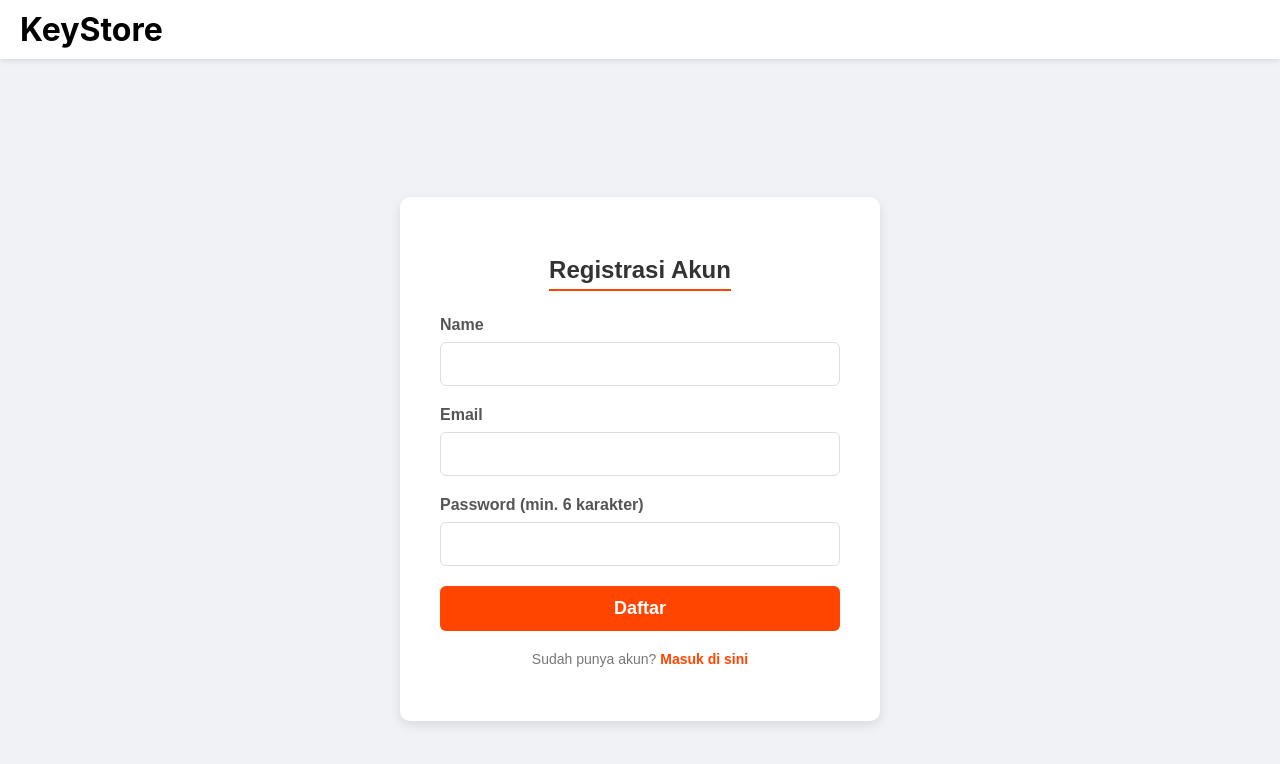
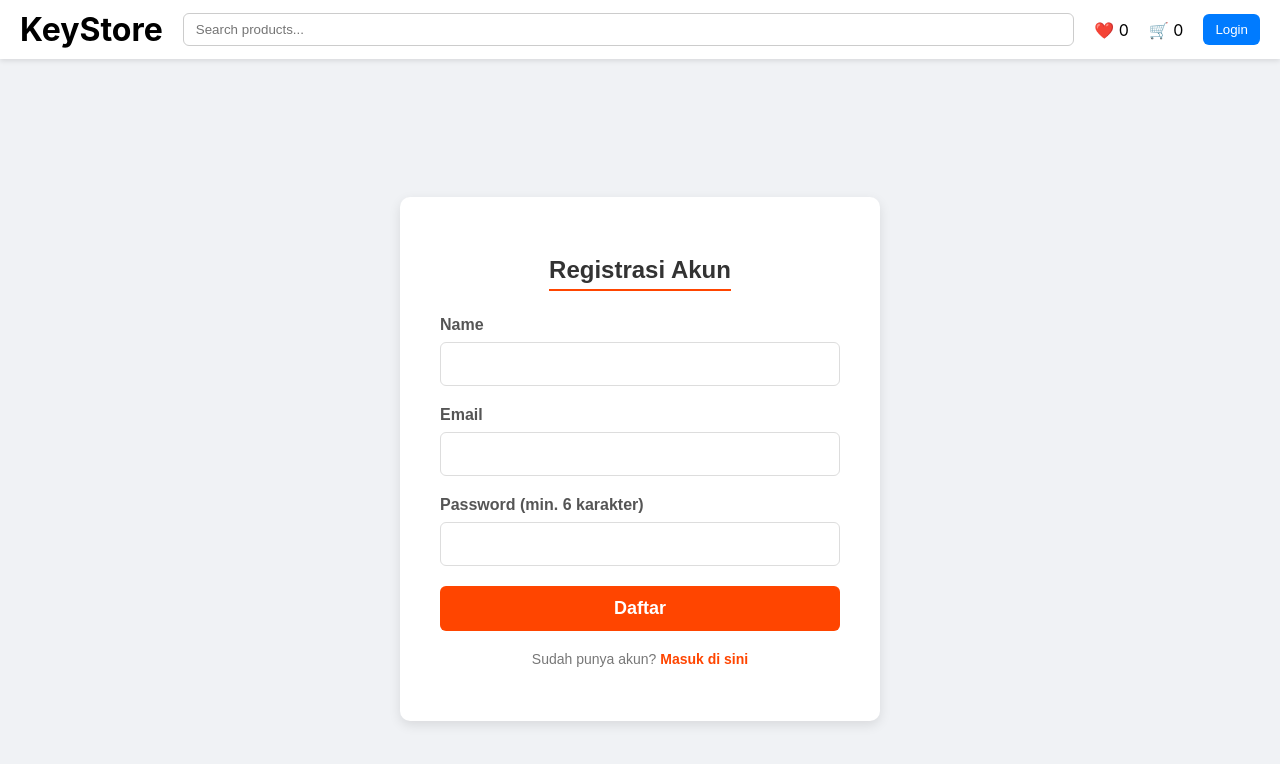
Before and after one commit to Doctor3131/PBP-FRONTEND, a React (Vite) app: page /register in a window 1280 px wide. Shown: the top 764 px of the page. Built offline with nearby package versions, Linux system fonts and the light colour scheme; no server answers.

Commit message:
fix the dashborad

```diff
--- a/src/App.jsx
+++ b/src/App.jsx
@@ -49,6 +49,14 @@ function App() {
       } catch (error) {
         console.error("Gagal mengambil data awal:", error)
       }
+    } else {
+      // Fetch categories for non-authenticated users
+      try {
+        const categoriesRes = await fetchCategoriesAPI()
+        setCategories([{ id: 0, name: 'Home' }, ...categoriesRes.data])
+      } catch (error) {
+        console.error("Gagal mengambil kategori:", error)
+      }
     }
   }, [isAuthenticated])
 
@@ -59,6 +67,8 @@ function App() {
   const handleLogout = () => {
     localStorage.clear()
     setIsAuthenticated(false)
+    setCartItemCount(0)
+    setWishlistItems([])
   }
 
   const handleAddToCart = async (product) => {
@@ -103,16 +113,21 @@ function App() {
           />
           <main>
             <Routes>
-              <Route path="/" element={!isAuthenticated ? <HomePage /> : <Navigate to="/shop" />} />
+              {/* Redirect root to shop */}
+              <Route path="/" element={<Navigate to="/shop" />} />
+
               <Route path="/login" element={!isAuthenticated ? <LoginForm setIsAuthenticated={setIsAuthenticated} setUserEmail={setUserEmail} setUserRole={setUserRole} /> : <Navigate to="/shop" />} />
               <Route path="/register" element={!isAuthenticated ? <RegisterForm /> : <Navigate to="/shop" />} />
 
-              <Route path="/shop" element={isAuthenticated ? <ShopPage searchQuery={searchQuery} selectedCategory={selectedCategory} /> : <Navigate to="/login" />} />
+              {/* Shop page - accessible by everyone */}
+              <Route path="/shop" element={<ShopPage searchQuery={searchQuery} selectedCategory={selectedCategory} setSidebarOpen={setSidebarOpen} isAuthenticated={isAuthenticated} />} />
+
+              {/* Protected routes */}
               <Route path="/product/:id" element={isAuthenticated ? <ProductDetailPage handleAddToWishlist={handleAddToWishlist} /> : <Navigate to="/login" />} />
               <Route path="/cart" element={isAuthenticated ? <CartPage /> : <Navigate to="/login" />} />
               <Route path="/wishlist" element={isAuthenticated ? <WishlistPage wishlistItems={wishlistItems} setWishlistItems={setWishlistItems} handleAddToCart={handleAddToCart} /> : <Navigate to="/login" />} />
 
-              <Route path="/admin/orders" element={isAuthenticated && userRole === 'admin' ? <OrderManagementPage /> : <Navigate to="/shop" />} />
+              <Route path="/admin/orders" element={isAuthenticated && userRole === 'admin' ? <OrderManagementPage isAuthenticated={isAuthenticated} /> : <Navigate to="/shop" />} />
 
               <Route path="*" element={<h1 style={{ textAlign: 'center', marginTop: '50px' }}>404 - Halaman Tidak Ditemukan</h1>} />
             </Routes>
--- a/src/components/Navbar.jsx
+++ b/src/components/Navbar.jsx
@@ -11,14 +11,27 @@ export default function Navbar({
 }) {
   const navigate = useNavigate()
 
+  const handleCartClick = (e) => {
+    if (!isAuthenticated) {
+      e.preventDefault()
+      navigate('/login')
+    }
+  }
+
+  const handleWishlistClick = (e) => {
+    if (!isAuthenticated) {
+      e.preventDefault()
+      navigate('/login')
+    }
+  }
+
   return (
     <div style={{ display: 'flex', alignItems: 'center', justifyContent: 'space-between', padding: '10px 20px', backgroundColor: '#fff', boxShadow: '0 2px 5px rgba(0,0,0,0.1)', position: 'sticky', top: 0, zIndex: 999 }}>
       <div style={{ display: 'flex', alignItems: 'center' }}>
         {isAuthenticated && <button onClick={toggleSidebar} style={{ fontSize: '24px', marginRight: '10px', cursor: 'pointer', border: 'none', background: 'none' }}>☰</button>}
-        <Link to="/" style={{ textDecoration: 'none', color: 'inherit' }}><h1 style={{ margin: 0 }}>KeyStore</h1></Link>
+        <Link to="/shop" style={{ textDecoration: 'none', color: 'inherit' }}><h1 style={{ margin: 0 }}>KeyStore</h1></Link>
       </div>
-      {isAuthenticated && (
-        <>
+
       <input
         type="text"
         placeholder="Search products..."
@@ -26,13 +39,28 @@ export default function Navbar({
         onChange={(e) => setSearchQuery(e.target.value)}
         style={{ flex: 1, margin: '0 20px', padding: '8px 12px', borderRadius: '6px', border: '1px solid #ccc' }}
       />
+
       <div style={{ display: 'flex', gap: '20px', alignItems: 'center' }}>
-            <Link to="/wishlist" style={{ cursor: 'pointer', textDecoration: 'none', color: 'black' }}>❤️ {wishlistItemCount}</Link>
-            <Link to="/cart" style={{ cursor: 'pointer', textDecoration: 'none', color: 'black' }}>🛒 {cartItemCount}</Link>
+        <Link
+          to={isAuthenticated ? "/wishlist" : "/login"}
+          onClick={handleWishlistClick}
+          style={{ cursor: 'pointer', textDecoration: 'none', color: 'black' }}
+        >
+          ❤️ {isAuthenticated ? wishlistItemCount : 0}
+        </Link>
+        <Link
+          to={isAuthenticated ? "/cart" : "/login"}
+          onClick={handleCartClick}
+          style={{ cursor: 'pointer', textDecoration: 'none', color: 'black' }}
+        >
+          🛒 {isAuthenticated ? cartItemCount : 0}
+        </Link>
+        {isAuthenticated ? (
           <button onClick={handleLogout} style={{ cursor: 'pointer', padding: '8px 12px', border: 'none', borderRadius: '6px', background: '#dc3545', color: 'white' }}>Logout</button>
+        ) : (
+          <button onClick={() => navigate('/login')} style={{ cursor: 'pointer', padding: '8px 12px', border: 'none', borderRadius: '6px', background: '#007bff', color: 'white' }}>Login</button>
+        )}
       </div>
-        </>
-      )}
     </div>
   )
 }
--- a/src/pages/ShopPage/index.jsx
+++ b/src/pages/ShopPage/index.jsx
@@ -1,10 +1,10 @@
-import { useState, useEffect, useCallback } from 'react'
+import { useState, useEffect } from 'react'
 import { useNavigate } from 'react-router-dom'
 import { fetchProductsAPI } from '../../services/productService'
 import { addToCartAPI } from '../../services/cartService'
 import ProductCard from '../../components/ProductCard'
 
-const ShopPage = ({ searchQuery, selectedCategory, setSidebarOpen }) => {
+const ShopPage = ({ searchQuery, selectedCategory, setSidebarOpen, isAuthenticated }) => {
   const [products, setProducts] = useState([])
   const [loading, setLoading] = useState(true)
   const navigate = useNavigate()
@@ -30,6 +30,12 @@ const ShopPage = ({ searchQuery, selectedCategory, setSidebarOpen }) => {
   }, [searchQuery, selectedCategory])
 
   const handleAddToCart = async (product) => {
+    if (!isAuthenticated) {
+      alert('Silakan login terlebih dahulu untuk menambahkan produk ke keranjang!')
+      navigate('/login')
+      return
+    }
+
     try {
       await addToCartAPI({ product_id: product.id, qty: 1 })
       alert(`${product.name} added to cart!`)
@@ -39,18 +45,42 @@ const ShopPage = ({ searchQuery, selectedCategory, setSidebarOpen }) => {
   }
 
   const handleAddToWishlist = (product) => {
-    alert(`${product.name} added to wishlist!`)
+    if (!isAuthenticated) {
+      alert('Silakan login terlebih dahulu untuk menambahkan produk ke wishlist!')
+      navigate('/login')
+      return
+    }
+    alert(`${product.name} added to wishlist! (Note: This needs to be connected to App state)`)
+  }
+
+  const handleProductClick = (productId) => {
+    if (!isAuthenticated) {
+      alert('Silakan login terlebih dahulu untuk melihat detail produk!')
+      navigate('/login')
+      return
+    }
+    navigate(`/product/${productId}`)
   }
 
   useEffect(() => {
-    setSidebarOpen(true)
+    if (isAuthenticated) {
+      setSidebarOpen(true)
+    }
     return () => setSidebarOpen(false)
-  }, [setSidebarOpen])
+  }, [setSidebarOpen, isAuthenticated])
 
   if (loading) return <p style={{ textAlign: 'center', marginTop: '20px' }}>Loading products...</p>
 
   return (
     <div style={{ padding: '20px' }}>
+      {!isAuthenticated && (
+        <div style={{ backgroundColor: '#fff3cd', border: '1px solid #ffc107', borderRadius: '6px', padding: '15px', marginBottom: '20px', textAlign: 'center' }}>
+          <p style={{ margin: 0, color: '#856404' }}>
+            🔒 <strong>Login</strong> untuk mengakses fitur lengkap seperti keranjang belanja, wishlist, dan detail produk!
+          </p>
+        </div>
+      )}
+
       <h2 style={{ marginBottom: '20px' }}>{selectedCategory ? selectedCategory.name : 'All Products'}</h2>
       <div style={{ display: 'grid', gridTemplateColumns: 'repeat(auto-fill, minmax(250px, 1fr))', gap: '20px' }}>
         {products.length > 0 ? (
@@ -58,7 +88,7 @@ const ShopPage = ({ searchQuery, selectedCategory, setSidebarOpen }) => {
             <ProductCard
               key={prod.id}
               product={prod}
-              onClick={() => navigate(`/product/${prod.id}`)}
+              onClick={() => handleProductClick(prod.id)}
               addToCart={handleAddToCart}
               addToWishlist={handleAddToWishlist}
             />
```
Lines whose indentation alone changed are shown as unchanged.
